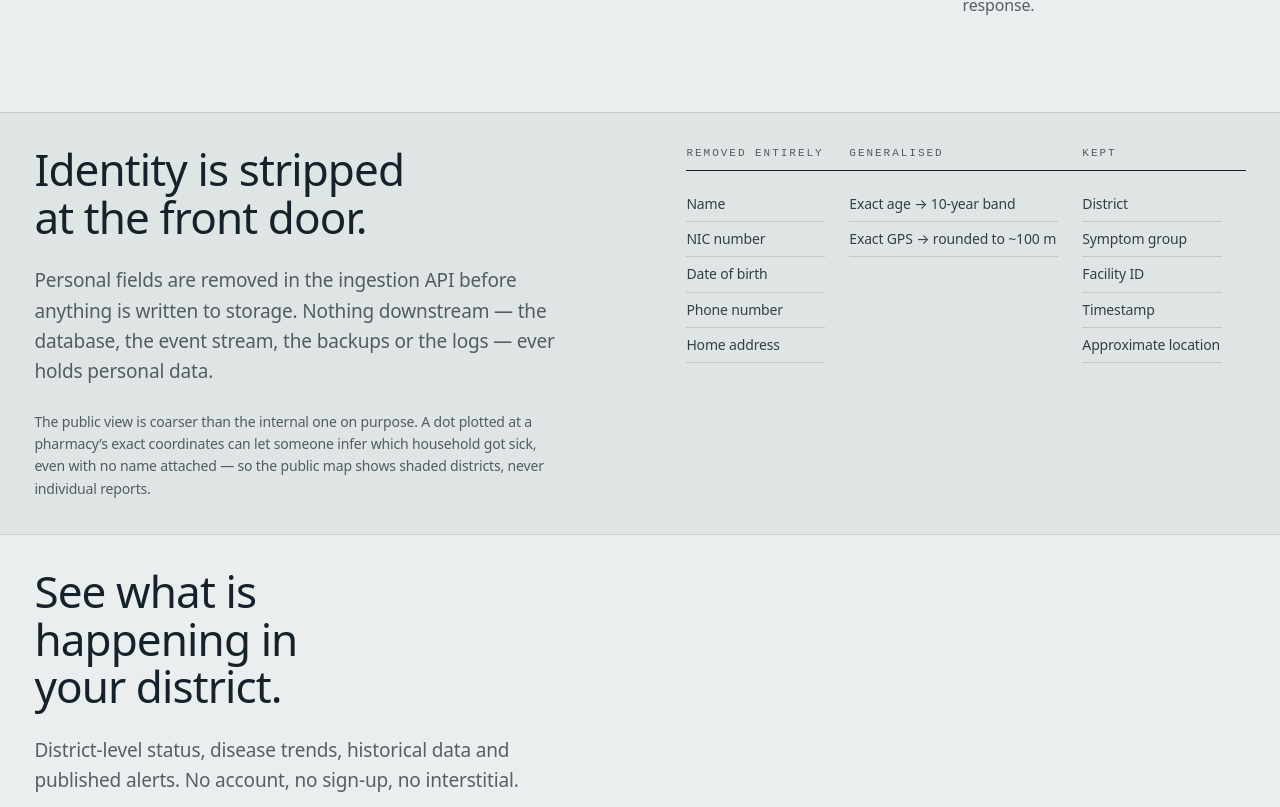
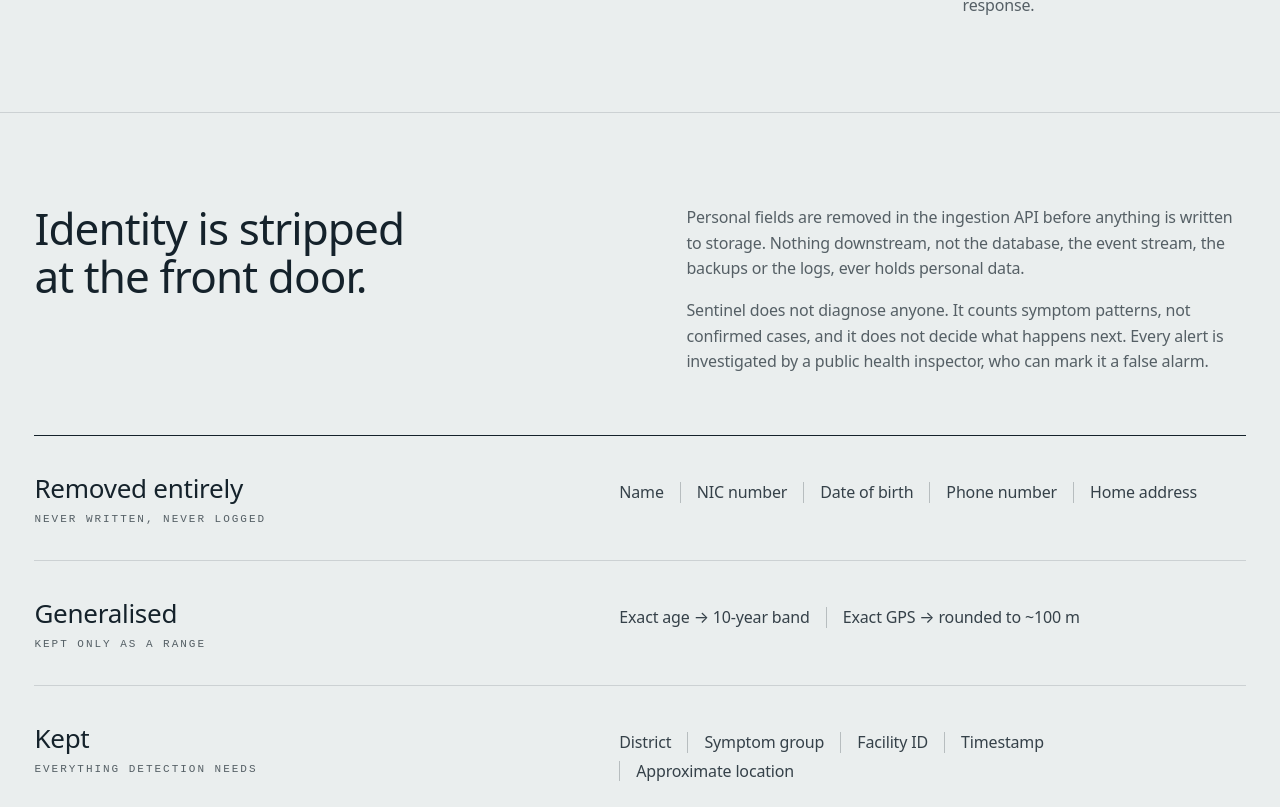
Before and after one commit to Rimaz17/sentinel, a React (Vite) app in the folder frontend/: page / in a window 1280 px wide. Shown: the part 1453-2260 px from the top of the page. Built offline with nearby package versions, Linux system fonts and the light colour scheme.

Commit message:
refactor(landing): rebuild the privacy model as a full-width register

```diff
--- a/frontend/src/features/landing/sections/Privacy.tsx
+++ b/frontend/src/features/landing/sections/Privacy.tsx
@@ -1,74 +1,76 @@
 import './privacy.css'
 
-const COLUMNS = [
+/**
+ * What happens to each field of a report.
+ *
+ * Laid out as three full-width bands rather than three narrow columns. The
+ * earlier version packed fifteen field names into three cramped stacks; here
+ * each band gets the page's full measure and the fields run along it, which is
+ * how a register of this kind actually reads.
+ */
+const FATES = [
   {
-    head: 'Removed entirely',
-    items: ['Name', 'NIC number', 'Date of birth', 'Phone number', 'Home address'],
+    verb: 'Removed entirely',
+    note: 'never written, never logged',
+    fields: ['Name', 'NIC number', 'Date of birth', 'Phone number', 'Home address'],
   },
   {
-    head: 'Generalised',
-    items: ['Exact age → 10-year band', 'Exact GPS → rounded to ~100 m'],
+    verb: 'Generalised',
+    note: 'kept only as a range',
+    fields: ['Exact age → 10-year band', 'Exact GPS → rounded to ~100 m'],
   },
   {
-    head: 'Kept',
-    items: ['District', 'Symptom group', 'Facility ID', 'Timestamp', 'Approximate location'],
+    verb: 'Kept',
+    note: 'everything detection needs',
+    fields: ['District', 'Symptom group', 'Facility ID', 'Timestamp', 'Approximate location'],
   },
 ]
 
-/**
- * The privacy model, stated as the record it is — a real table, because the
- * same question is asked of every field and a reader should be able to read
- * down a column.
- */
 export function Privacy() {
   return (
     <section className="privacy" aria-labelledby="privacy-title">
-      <div className="shell split">
-        <div className="privacy__body">
+      <div className="shell privacy__inner">
+        <div className="privacy__lede split">
           <h2 id="privacy-title" className="privacy__title">
             Identity is stripped at the front door.
           </h2>
-          <p className="privacy__standfirst">
-            Personal fields are removed in the ingestion API before anything is written to storage.
-            Nothing downstream — the database, the event stream, the backups or the logs — ever
-            holds personal data.
-          </p>
-          <p className="privacy__note">
-            The public view is coarser than the internal one on purpose. A dot plotted at a
-            pharmacy’s exact coordinates can let someone infer which household got sick, even with
-            no name attached — so the public map shows shaded districts, never individual reports.
-          </p>
+          <div className="privacy__prose">
+            <p>
+              Personal fields are removed in the ingestion API before anything is written to
+              storage. Nothing downstream, not the database, the event stream, the backups or the
+              logs, ever holds personal data.
+            </p>
+            <p>
+              Sentinel does not diagnose anyone. It counts symptom patterns, not confirmed cases,
+              and it does not decide what happens next. Every alert is investigated by a public
+              health inspector, who can mark it a false alarm.
+            </p>
+          </div>
         </div>
 
-        <table className="privacy__table">
-          <caption className="sr-only">
-            What happens to each field of a report when it is submitted
-          </caption>
-          <thead>
-            <tr>
-              {COLUMNS.map((col) => (
-                <th key={col.head} scope="col" className="privacy__head label label--sm">
-                  {col.head}
-                </th>
-              ))}
-            </tr>
-          </thead>
-          <tbody>
-            <tr>
-              {COLUMNS.map((col) => (
-                <td key={col.head} className="privacy__cell" data-head={col.head}>
-                  <ul className="privacy__list">
-                    {col.items.map((item) => (
-                      <li key={item} className="privacy__item">
-                        {item}
-                      </li>
-                    ))}
-                  </ul>
-                </td>
-              ))}
-            </tr>
-          </tbody>
-        </table>
+        <dl className="privacy__register">
+          {FATES.map((fate) => (
+            <div className="privacy__band" key={fate.verb}>
+              <dt className="privacy__fate">
+                <span className="privacy__verb">{fate.verb}</span>
+                <span className="privacy__note label label--sm">{fate.note}</span>
+              </dt>
+              <dd className="privacy__fields">
+                {fate.fields.map((field) => (
+                  <span className="privacy__field" key={field}>
+                    {field}
+                  </span>
+                ))}
+              </dd>
+            </div>
+          ))}
+        </dl>
+
+        <p className="privacy__foot">
+          The public view is coarser than the internal one on purpose. A dot plotted at a pharmacy’s
+          exact coordinates can let someone infer which household got sick, even with no name
+          attached, so the public map shows shaded districts, never individual reports.
+        </p>
       </div>
     </section>
   )
--- a/frontend/src/features/landing/sections/privacy.css
+++ b/frontend/src/features/landing/sections/privacy.css
@@ -1,104 +1,102 @@
+/* No band of its own: this section sits on the page ground like every other. */
 .privacy {
-  padding-block: clamp(1.25rem, 4.2vh, 3.25rem);
+  padding-block: var(--space-2xl);
   border-top: var(--rule-hair);
-  background-color: var(--paper-sunk);
 }
 
-.privacy__body {
+.privacy__inner {
   display: grid;
-  gap: var(--space-md);
-  align-content: start;
+  gap: var(--space-xl);
 }
 
 .privacy__title {
-  max-width: 16ch;
+  max-width: 26ch;
   font-size: var(--step-title);
   font-weight: var(--weight-medium);
   line-height: var(--leading-title);
   letter-spacing: var(--track-title);
 }
 
-.privacy__standfirst {
+.privacy__prose {
+  display: grid;
+  gap: var(--space-sm);
   max-width: var(--measure);
-  font-size: var(--step-body-lg);
+  font-size: var(--step-body);
   line-height: var(--leading-body);
   color: var(--ink-70);
 }
 
-.privacy__note {
-  max-width: var(--measure);
-  color: var(--ink-70);
-  font-size: var(--step-small);
+/* ---- The register ------------------------------------------------------ */
+
+.privacy__register {
+  display: grid;
+  gap: 0;
+  margin: 0;
+  border-top: var(--rule-ink);
 }
 
-.privacy__table {
-  width: 100%;
-  border-collapse: collapse;
-  text-align: start;
+.privacy__band {
+  display: grid;
+  gap: var(--space-xs);
+  padding-block: var(--space-md);
+  border-bottom: var(--rule-hair);
 }
 
-.privacy__head {
-  padding: 0 var(--space-md) var(--space-2xs) 0;
-  text-align: start;
-  vertical-align: bottom;
-  color: var(--ink-70);
-  border-bottom: var(--rule-ink);
+.privacy__fate {
+  display: flex;
+  flex-wrap: wrap;
+  align-items: baseline;
+  gap: var(--space-2xs) var(--space-sm);
 }
 
-.privacy__cell {
-  padding: var(--space-sm) var(--space-md) 0 0;
-  vertical-align: top;
+.privacy__verb {
+  font-size: var(--step-section);
+  font-weight: var(--weight-medium);
+  letter-spacing: var(--track-tight);
 }
 
-.privacy__list {
-  display: grid;
-  gap: 0;
+.privacy__note {
+  color: var(--ink-70);
 }
 
-.privacy__item {
-  padding-block: 0.5rem;
-  border-bottom: var(--rule-hair);
-  color: var(--ink-85);
-  font-size: var(--step-small);
-  line-height: var(--leading-snug);
+/* The fields run along the band rather than stacking into a narrow column. */
+.privacy__fields {
+  display: flex;
+  flex-wrap: wrap;
+  gap: var(--space-2xs) 0;
+  margin: 0;
 }
 
-/* On a phone the three columns stack, and the column headers become the group
-   titles so the reading order stays "question, then answers". */
-@media (max-width: 48rem) {
-  .privacy__table,
-  .privacy__table thead,
-  .privacy__table tbody,
-  .privacy__table tr,
-  .privacy__table th,
-  .privacy__table td {
-    display: block;
-    width: 100%;
+.privacy__field {
+  padding-inline: var(--space-sm);
+  border-left: var(--rule-firm);
+  font-size: var(--step-body);
+  line-height: var(--leading-snug);
+  color: var(--ink-85);
+}
+
+.privacy__field:first-child {
+  padding-inline-start: 0;
+  border-left: 0;
+}
+
+.privacy__foot {
+  max-width: var(--measure);
+  font-size: var(--step-body);
+  line-height: var(--leading-body);
+  color: var(--ink-70);
+}
+
+@media (min-width: 68rem) {
+  .privacy__band {
+    grid-template-columns: minmax(0, 0.88fr) minmax(0, 1.12fr);
+    align-items: baseline;
+    gap: var(--space-2xl);
+    padding-block: var(--space-lg);
   }
 
-  .privacy__table thead {
-    position: absolute;
-    width: 1px;
-    height: 1px;
-    overflow: hidden;
-    clip-path: inset(50%);
-  }
-
-  .privacy__cell {
-    padding-inline-end: 0;
-    padding-block-start: var(--space-lg);
-  }
-
-  .privacy__cell::before {
-    content: attr(data-head);
-    display: block;
-    padding-bottom: var(--space-2xs);
-    border-bottom: var(--rule-ink);
-    font-family: var(--font-mono);
-    font-size: var(--step-label-sm);
-    font-weight: var(--weight-medium);
-    letter-spacing: var(--track-label-wide);
-    text-transform: uppercase;
-    color: var(--ink-70);
+  .privacy__fate {
+    display: grid;
+    gap: 0.15rem;
   }
 }
```
